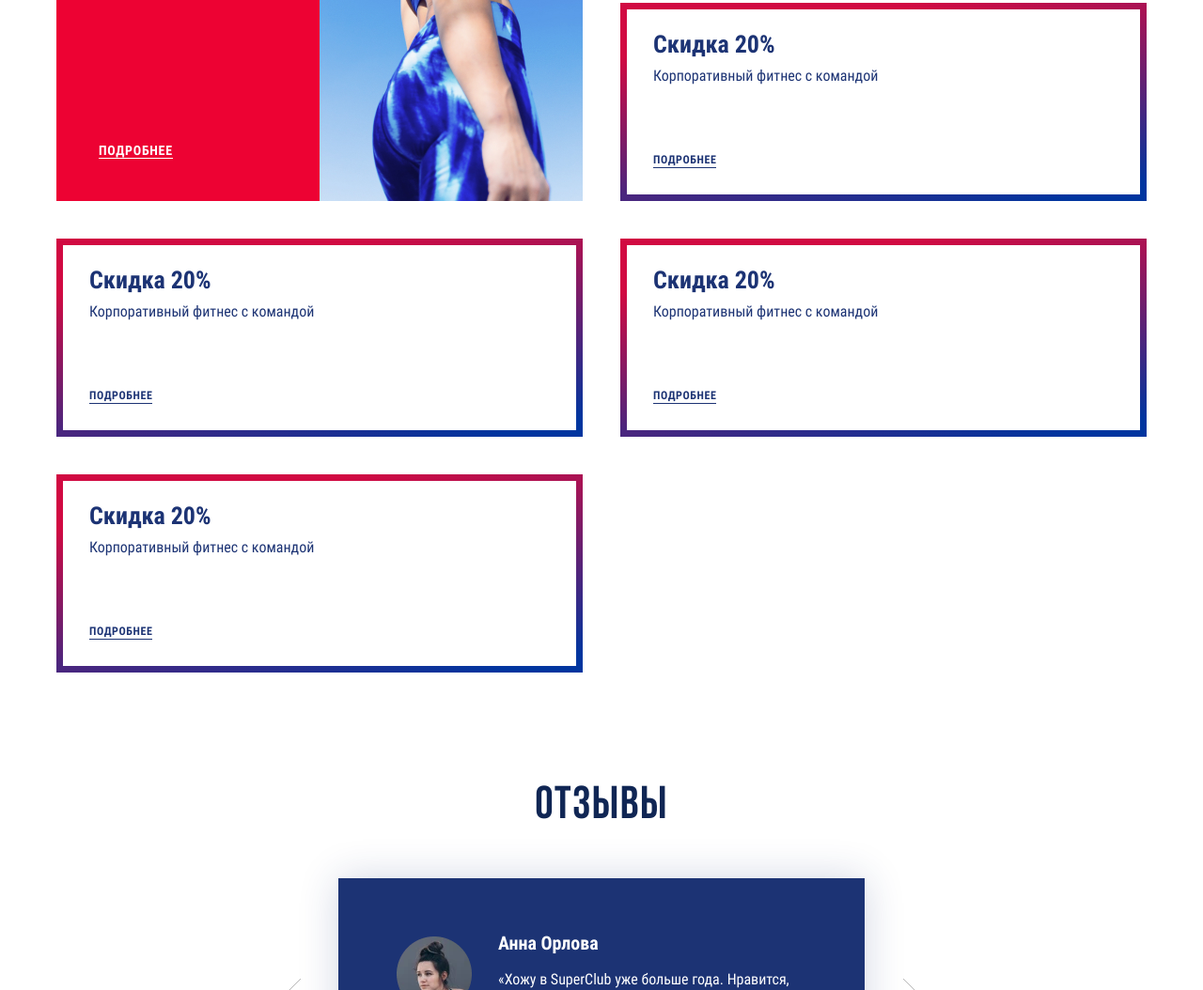
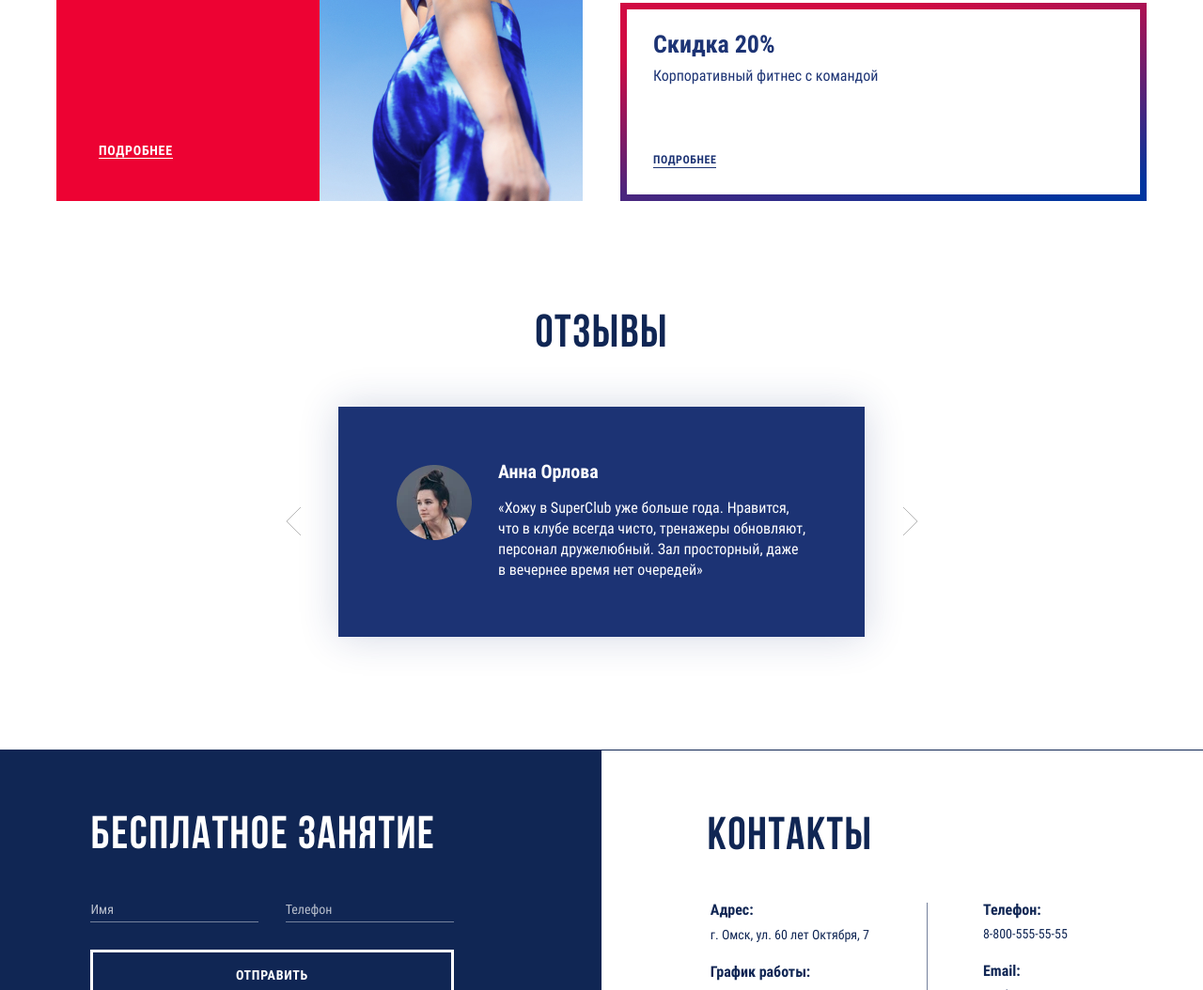
Before and after one commit to evgeniy-br/Fitness, a website built with webpack: page source/index.html in a window 1280 px wide. Shown: the part 5679-6733 px from the top of the page at 94% size. Built offline with nearby package versions, Linux system fonts and the light colour scheme; files whose address does not match are found by name.

Commit message:
Удаляет лишние блоки

```diff
--- a/source/index.html
+++ b/source/index.html
@@ -389,21 +389,6 @@
             <p>Корпоративный фитнес с&nbsp;командой</p>
             <a class="promo__button" href="#">Подробнее</a>
           </li>
-          <li class="promo__list-item">
-            <h3>Скидка 20%</h3>
-            <p>Корпоративный фитнес с&nbsp;командой</p>
-            <a class="promo__button" href="#">Подробнее</a>
-          </li>
-          <li class="promo__list-item">
-            <h3>Скидка 20%</h3>
-            <p>Корпоративный фитнес с&nbsp;командой</p>
-            <a class="promo__button" href="#">Подробнее</a>
-          </li>
-          <li class="promo__list-item">
-            <h3>Скидка 20%</h3>
-            <p>Корпоративный фитнес с&nbsp;командой</p>
-            <a class="promo__button" href="#">Подробнее</a>
-          </li>
         </ul>
       </section>
       <section class="comments">
```
